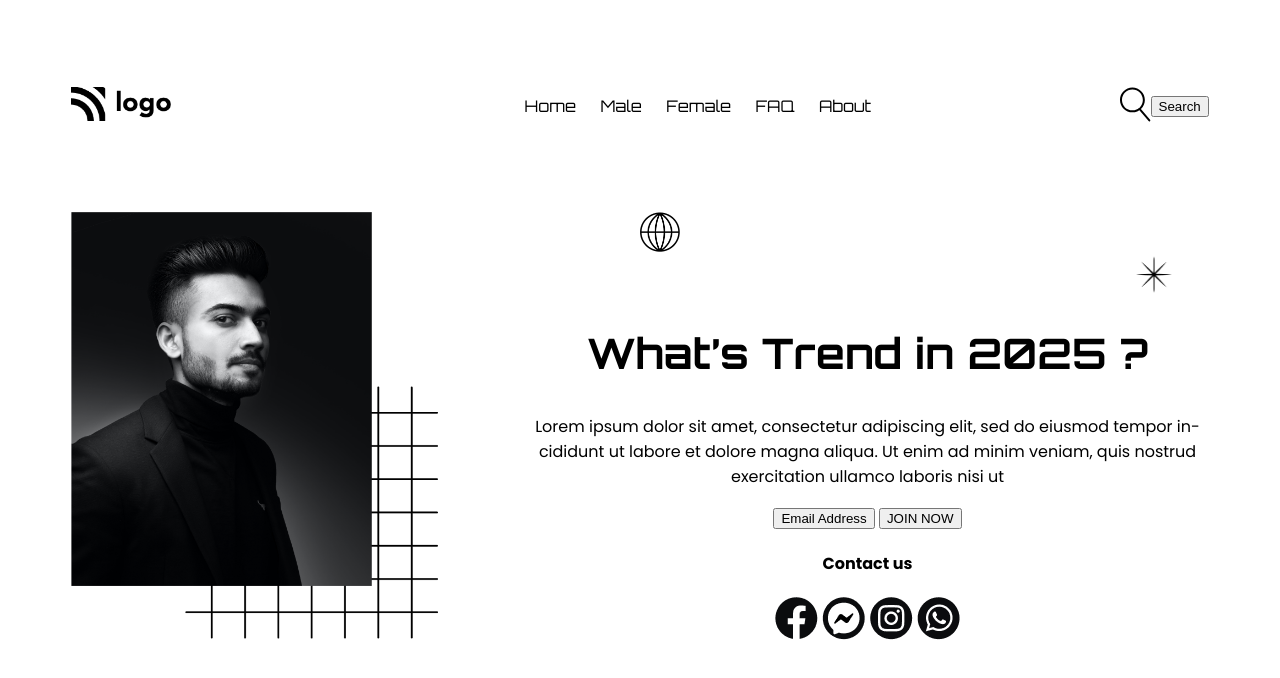
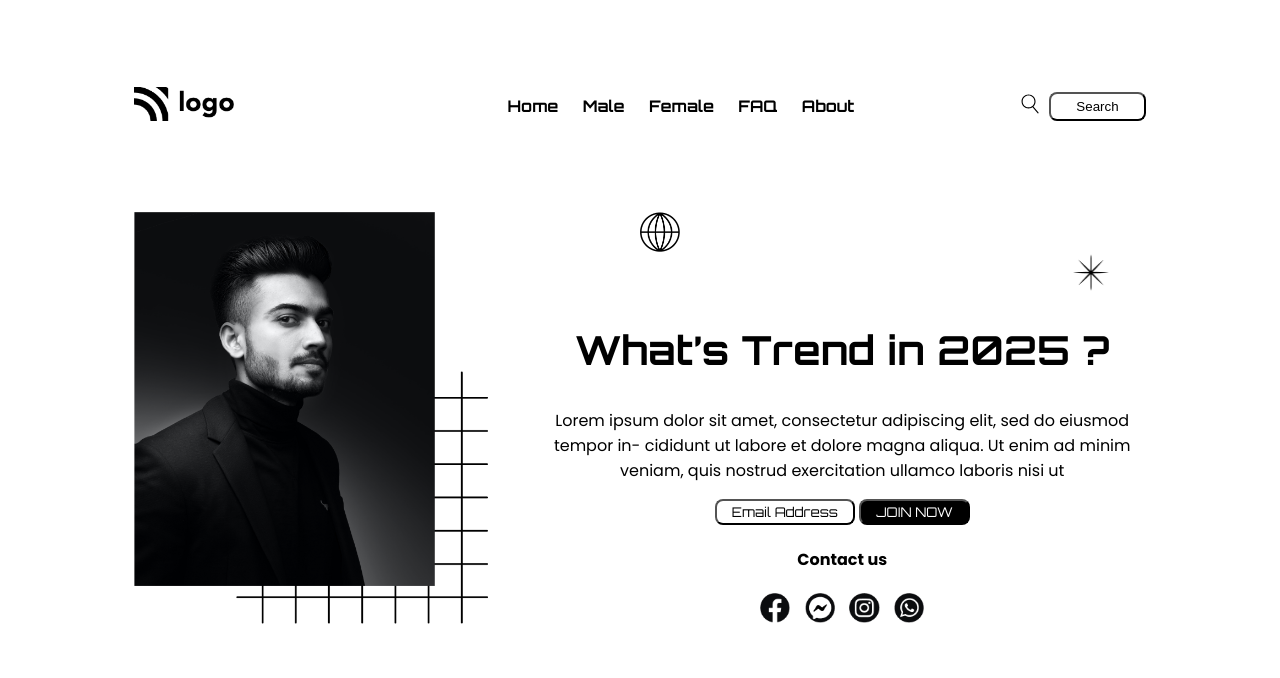
Before and after one commit to itamim345/trends-now, a plain HTML site: page index.html in a window 1280 px wide. Drawn offline with Linux system fonts and the light colour scheme.

Commit message:
added more css

```diff
--- a/index.html
+++ b/index.html
@@ -43,8 +43,8 @@
           <div class="button-group">
             <div class="search-icon">
               <svg
-                width="32"
-                height="35"
+                width="18"
+                height="22"
                 viewBox="0 0 32 35"
                 fill="none"
                 xmlns="http://www.w3.org/2000/svg"
--- a/style.css
+++ b/style.css
@@ -1,6 +1,6 @@
 /* commons css */
 .container {
-    width: 90%;
+    width: 80%;
     margin: 0 auto;
     font-family: 'Poppins';
 }
@@ -21,10 +21,17 @@
 .list-item {
     display: inline-block;
     margin: 0 10px;
+    font-weight: 700;
 }
 .button-group {
     display: flex;
     align-items: center;
+    gap : 10px;
+}
+.nav-button {
+    padding: 5px 25px;
+    border-radius: 8px;
+    background: transparent;
 }
 
 /* Hero Banner Section css */
@@ -52,8 +59,8 @@
 }
 .square {
     position: absolute;
-    top : 40%;
-    left : 10%;
+    top: 38%;
+    left: 10%;
 }
 .square img{
     width: 60%;
@@ -71,5 +78,23 @@
 }
 .hero-heading {
     font-family: 'Orbitron';
-    font-size: 42px;
+    font-size: 40px;
 }
+.button-email{
+    padding: 3px 15px;
+    background: transparent;
+    border-radius: 8px;
+    font-family: 'Orbitron';
+}
+.button-join {
+    color: white;
+    background: black;
+    padding: 3px 15px;
+    border-radius: 8px;
+    font-family: 'Orbitron';
+}
+
+.icons img {
+    width: 5%;
+    margin: 0 5px;
+}
```
